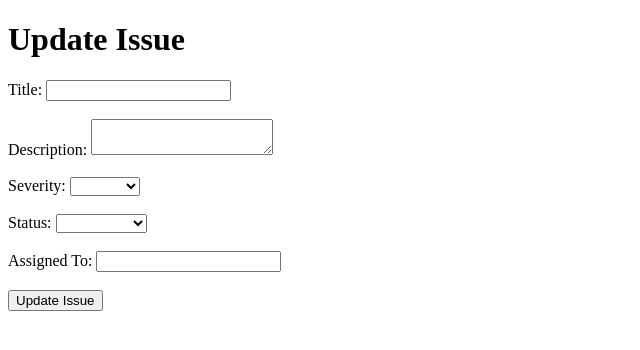
After one commit to Hammadmalik2222/Issue_Tracker, a Flask app: page /update-issue/1 in a window 1280 px wide. The commit adds this page. Shown: the top 350 px of the page, without its empty margins (0-640 px from the left). Run offline with Flask 3, Linux system fonts and the light colour scheme; data that the repository does not hold is empty; some libraries are stand-ins or nearby versions.

Commit message:
Update from CRUD source:Askpython, geeks&geeks Ai(just for route)

```diff
--- a/app.py
+++ b/app.py
@@ -98,5 +98,66 @@ def view_issues():
 
     return render_template("read_issue.html", issues=issues)
 
+@app.route("/update-issue/<int:id>", methods=["GET","POST"])
+def update_issue(id):
+
+    cursor = mysql.connection.cursor()
+
+
+    if request.method == "POST":
+
+        title = request.form["title"]
+        description = request.form["description"]
+        severity = request.form["severity"]
+        status = request.form["status"]
+        assigned_to = request.form["assigned_to"]
+
+
+        cursor.execute("""
+        UPDATE issues
+
+        SET
+        title=%s,
+        description=%s,
+        severity=%s,
+        status=%s,
+        assigned_to=%s
+
+        WHERE issue_id=%s
+
+        """,
+        (
+        title,
+        description,
+        severity,
+        status,
+        assigned_to,
+        id
+        ))
+
+
+        mysql.connection.commit()
+
+        cursor.close()
+
+        return "Issue Updated Successfully"
+
+
+    cursor.execute(
+        "SELECT * FROM issues WHERE issue_id=%s",
+        (id,)
+    )
+
+    issue = cursor.fetchone()
+
+    cursor.close()
+
+
+    return render_template(
+        "update_issue.html",
+        issue=issue
+    )
+
+
 if __name__ == "__main__":                          #directly run
     app.run(debug=True)
--- a/templates/read_issue.html
+++ b/templates/read_issue.html
@@ -23,6 +23,7 @@
             <th>Assigned To</th>
             <th>Firefox Version</th>
             <th>Security Issue</th>
+            <th>Action</th>
         </tr>
 
 
@@ -39,6 +40,11 @@
             <td>{{ issue[6] }}</td>
             <td>{{ issue[7] }}</td>
             <td>{{ issue[8] }}</td>
+            <td>
+                <a href="/update-issue/{{ issue[0] }}">
+                    Edit
+                </a>
+            </td>
 
         </tr>
 
--- /dev/null
+++ b/templates/update_issue.html
@@ -0,0 +1,80 @@
+<!DOCTYPE html>
+<html>
+
+<head>
+    <title>Update Issue</title>
+</head>
+
+<body>
+
+    <h1>Update Issue</h1>
+
+
+    <form method="POST" action="/update-issue/{{ issue[0] }}">
+
+
+        <label>Title:</label>
+        <input type="text" name="title" value="{{ issue[1] }}">
+
+
+        <br><br>
+
+
+        <label>Description:</label>
+        <textarea name="description">{{ issue[2] }}</textarea>
+
+
+        <br><br>
+
+
+        <label>Severity:</label>
+
+        <select name="severity">
+
+            <option>{{ issue[3] }}</option>
+            <option>Low</option>
+            <option>Medium</option>
+            <option>High</option>
+            <option>Critical</option>
+
+        </select>
+
+
+        <br><br>
+
+
+        <label>Status:</label>
+
+        <select name="status">
+
+            <option>{{ issue[4] }}</option>
+            <option>Open</option>
+            <option>In Progress</option>
+            <option>Resolved</option>
+            <option>Closed</option>
+
+        </select>
+
+
+        <br><br>
+
+
+        <label>Assigned To:</label>
+
+        <input type="text" name="assigned_to" value="{{ issue[6] }}">
+
+
+        <br><br>
+
+
+        <button type="submit">
+            Update Issue
+        </button>
+
+
+    </form>
+
+
+</body>
+
+</html>
```
Also changed, not shown: README.md.
